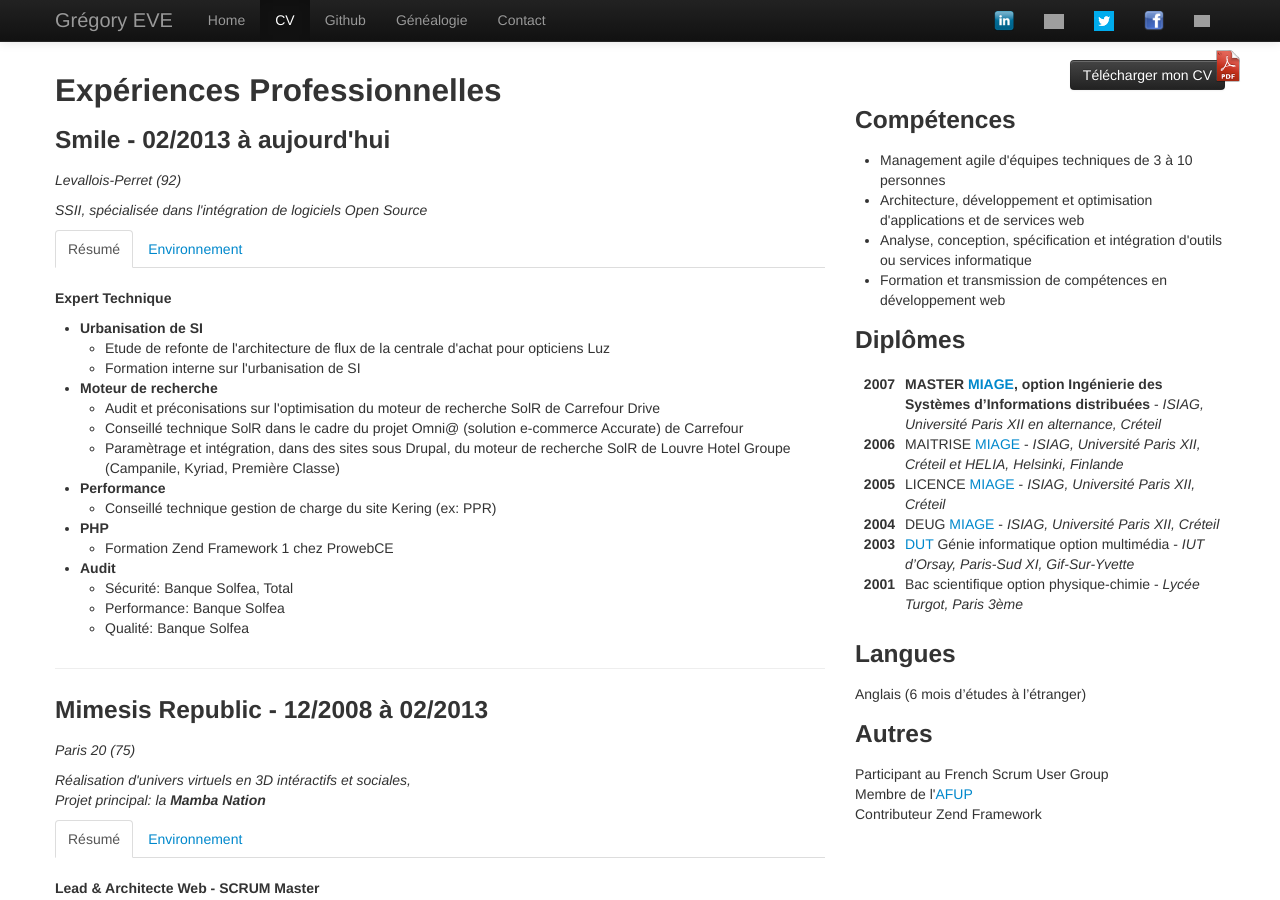
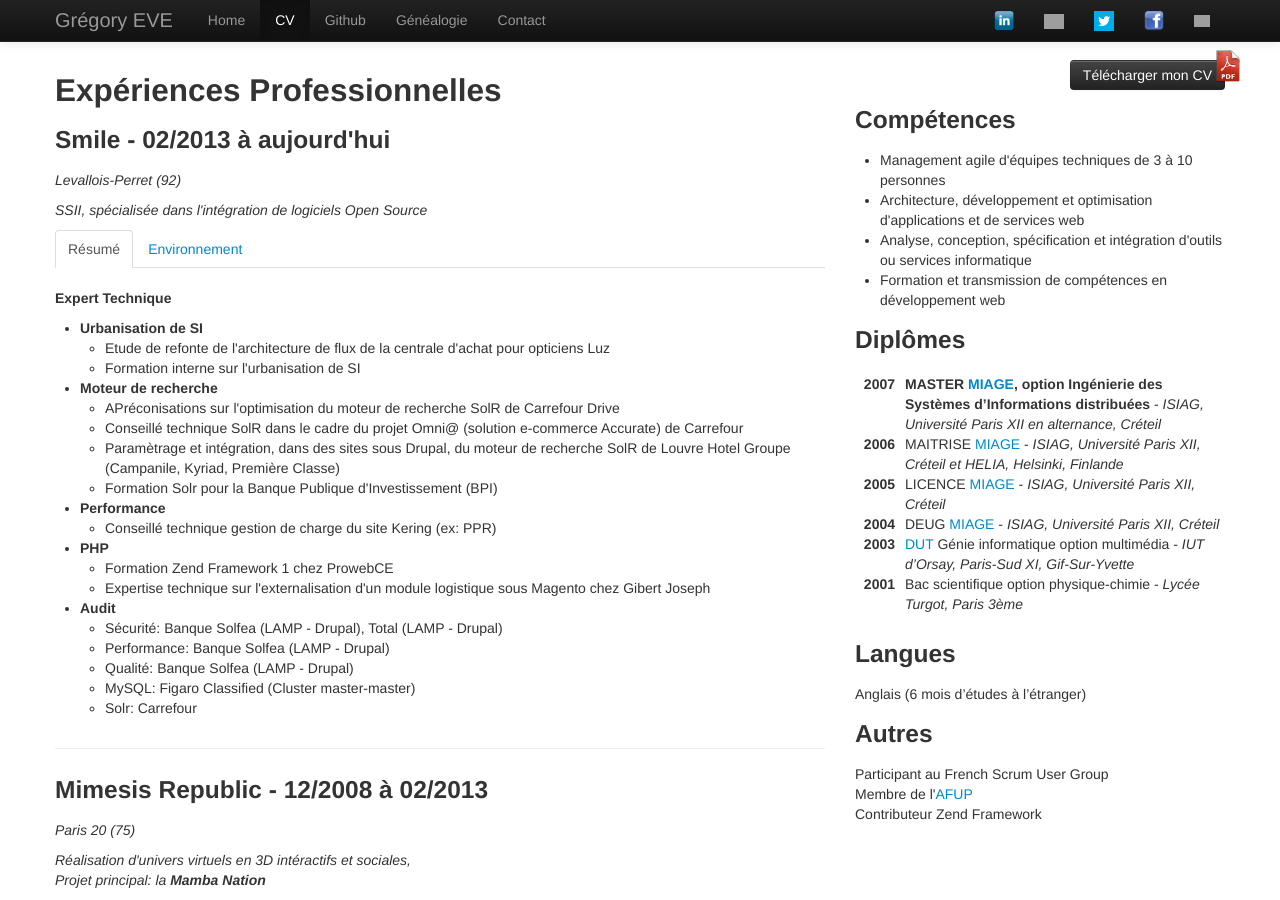
Before and after one commit to geve82/www.geve.fr, a Jekyll site: the page built from cv/index.html, in a window 1280 px wide and 900 px high. Built offline with Jekyll 4.4.1, drawn with Linux system fonts in a browser that asks for light colours; nearby versions of some CDN libraries; Markdown is read by kramdown in place of the engine named in the settings; grey boxes are pictures that could not be loaded.

Commit message:
Update index.html
update cv add figaro, bpi, gilber joseph

```diff
--- a/cv/index.html
+++ b/cv/index.html
@@ -28,10 +28,11 @@
       </li>
       <li><strong>Moteur de recherche</strong>
       	<ul>
-      	  <li>Audit et préconisations sur l'optimisation du moteur de recherche SolR de Carrefour Drive</li>
+      	  <li>APréconisations sur l'optimisation du moteur de recherche SolR de Carrefour Drive</li>
       	  <li>Conseillé technique SolR dans le cadre du projet Omni@ (solution e-commerce Accurate) de Carrefour</li>
       	  <li>Paramètrage et intégration, dans des sites sous Drupal, du moteur de recherche SolR de Louvre Hotel Groupe (Campanile, Kyriad, Première Classe)</li>
-      	</ul>
+	  <li>Formation Solr pour la Banque Publique d'Investissement (BPI)</li>
+	</ul>
       </li>
       <li><strong>Performance</strong>
       	<ul>
@@ -41,13 +42,16 @@
       <li><strong>PHP</strong>
       	<ul>
       	  <li>Formation Zend Framework 1 chez ProwebCE</li>
+      	  <li>Expertise technique sur l'externalisation d'un module logistique sous Magento chez Gibert Joseph</li>
       	</ul>
       </li>
       <li><strong>Audit</strong>
       	<ul>
-      	  <li>Sécurité: Banque Solfea, Total</li>
-          <li>Performance: Banque Solfea</li>
-          <li>Qualité: Banque Solfea</li>
+      	  <li>Sécurité: Banque Solfea (LAMP - Drupal), Total (LAMP - Drupal)</li>
+          <li>Performance: Banque Solfea (LAMP - Drupal)</li>
+          <li>Qualité: Banque Solfea (LAMP - Drupal)</li>
+          <li>MySQL: Figaro Classified (Cluster master-master)</li>
+          <li>Solr: Carrefour</li>
       	</ul>
       </li>
     </ul>
```
